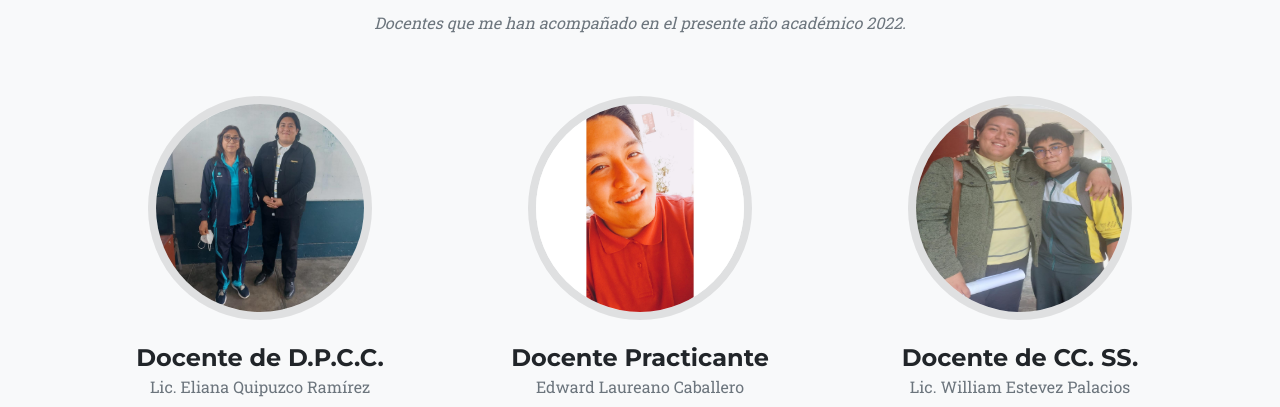
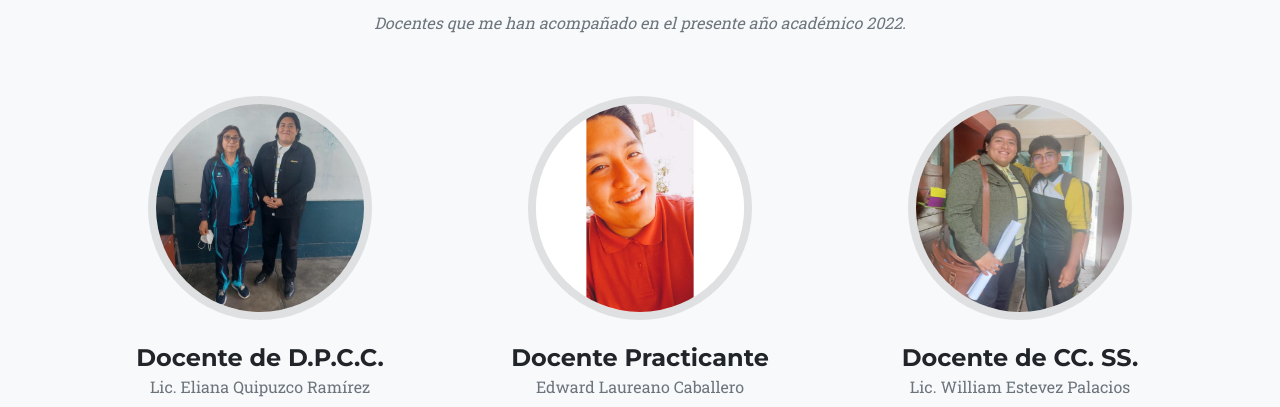
Before and after one commit to EDWARDLC2001/PPP, a plain HTML site: page index.html in a window 1280 px wide. Shown: the part 4762-5169 px from the top of the page. Drawn offline with nearby package versions, Linux system fonts and the light colour scheme.

Commit message:
Update index.html

```diff
--- a/index.html
+++ b/index.html
@@ -272,7 +272,7 @@
                     </div>
                     <div class="col-lg-4">
                         <div class="team-member">
-                            <img class="mx-auto rounded-circle" src="assets/img/team/Contact 2.jpeg" alt="..." />
+                            <img class="mx-auto rounded-circle" src="assets/img/team/Contact 3.jpeg" alt="..." />
                             <h4>Docente de CC. SS.</h4>
                             <p class="text-muted">Lic. William Estevez Palacios</p>
                             <a class="btn btn-dark btn-social mx-2" href="#!" aria-label="Larry Parker Twitter Profile"><i class="fab fa-twitter"></i></a>
```
